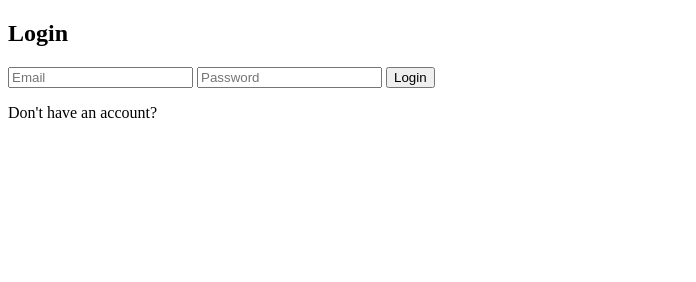
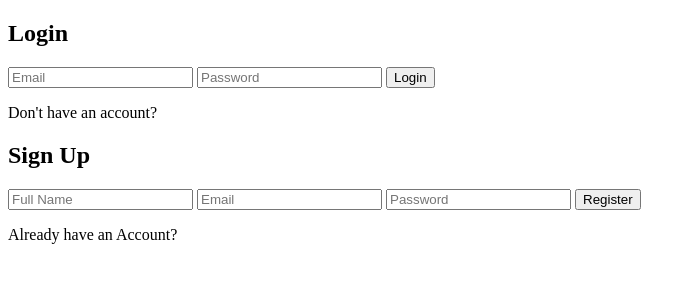
Before and after one commit to Krutibas1/3D-Flip-Login-Form, a plain HTML site: page index.html in a window 1280 px wide. Shown: the whole page, without its empty margins (0-696 px from the left). Drawn offline with Linux system fonts and the light colour scheme.

Commit message:
completed the html part

```diff
--- a/index.html
+++ b/index.html
@@ -10,12 +10,27 @@
         <div class="card">
 
             <!-- Login Form-->
-            <h2>Login</h2>
-            <input type="text" placeholder="Email">
-            <input type="password" placeholder="Password">
-            <button>Login</button>
-            <p class="switch-btn">Don't have an account?</p>
+            <div class="login-form">
+                <h2>Login</h2>
+                <input type="text" placeholder="Email">
+                <input type="password" placeholder="Password">
+                <button>Login</button>
+                <p class="switch-btn">Don't have an account?</p>
+            </div>
+
+
+            <!-- Signup Form-->
+             <div class="signup-form">
+                <h2>Sign Up</h2>
+                <input type="text" placeholder="Full Name">
+                <input type="email" placeholder="Email">
+                <input type="password" placeholder="Password">
+                <button>Register</button>
+                <p class="switch-btn">Already have an Account?</p>
+             </div>
         </div>
+
+
 
 
     </div>
```
